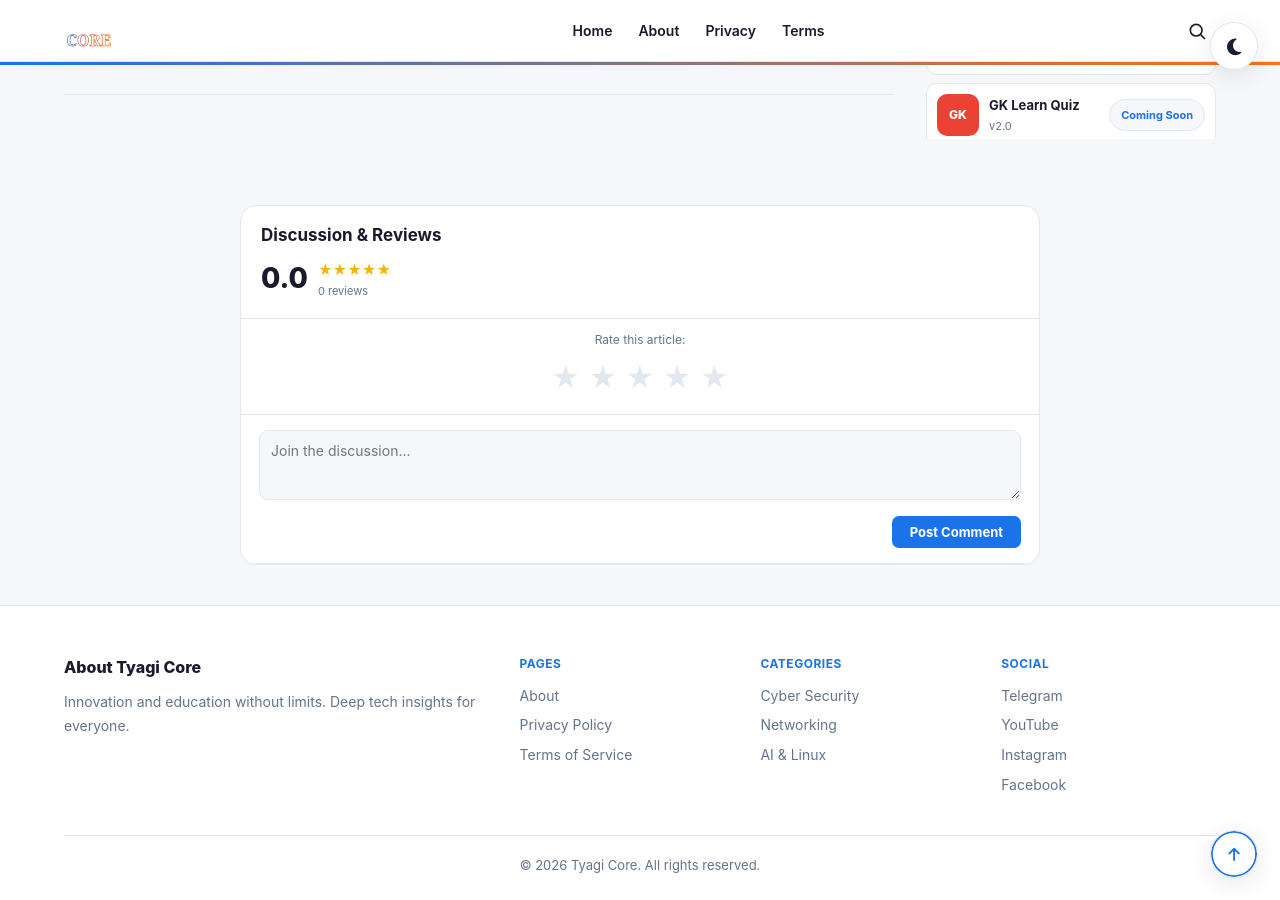
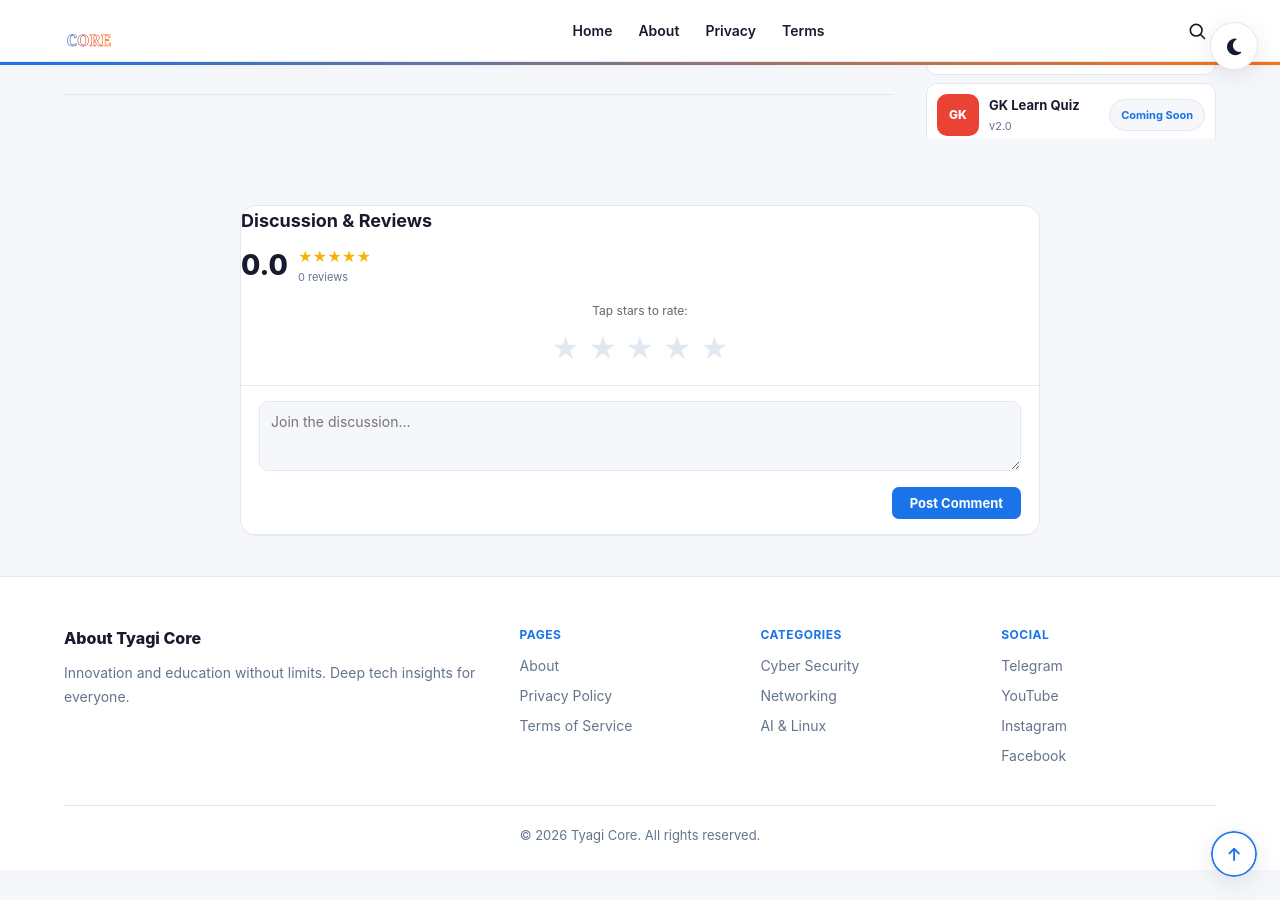
Before and after one commit to HimanshuTyagiJi/TyagiCore, a Jekyll site: the page built from battery-drain-phone-hindi.html, in a window 1280 px wide and 900 px high, scrolled down 5567 px. Built offline with Jekyll 4.4.1, drawn with Linux system fonts in a browser that asks for light colours.

Commit message:
Update default.html

```diff
--- a/_layouts/default.html
+++ b/_layouts/default.html
@@ -301,11 +301,11 @@
 
 <!-- ═══════════════ COMMENTS ═══════════════ -->
 {% if page.is_post %}
-<div id="tc-root" role="region" aria-label="Comments">
-  <div class="tc-comments-header">
+<div id="tc-root">
+  <div  style="display: flex;" class="tc-header">
     <div class="tc-header-left">
-      <h2 style="margin:0;font-size:17px;">Discussion &amp; Reviews</h2>
-      <div class="tc-ps-rating">
+      <h2 style="margin:0; font-size:18px;">Discussion & Reviews</h2>
+      <div id="tc-rating-summary" class="tc-ps-rating">
         <span id="tc-avg-num" class="tc-avg-big">0.0</span>
         <div class="tc-ps-stars-wrap">
           <div id="tc-avg-stars" class="tc-stars-fs">★★★★★</div>
@@ -319,31 +319,34 @@
         <div class="g_id_signin" data-type="standard" data-shape="pill"></div>
       </div>
       <div id="tc-user-pill" style="display:none" class="tc-user-pill">
-        <img id="tc-user-pfp" src="" class="tc-pfp-small" alt="Profile">
+        <img id="tc-user-pfp" src="" class="tc-pfp-small">
         <span id="tc-user-name" class="tc-u-name"></span>
         <button onclick="tcLogout()" class="tc-logout-btn">Logout</button>
       </div>
     </div>
   </div>
+
   <div class="tc-user-rate-box">
-    <p style="margin:0 0 5px;font-size:12px;color:var(--text-muted)">Rate this article:</p>
-    <div id="tc-star-row" class="tc-stars-input" role="group" aria-label="Star rating">
-      <span class="tc-s" onclick="handleStar(1)" onmouseover="hoverStar(1)" onmouseout="resetStar()" role="button" tabindex="0">★</span>
-      <span class="tc-s" onclick="handleStar(2)" onmouseover="hoverStar(2)" onmouseout="resetStar()" role="button" tabindex="0">★</span>
-      <span class="tc-s" onclick="handleStar(3)" onmouseover="hoverStar(3)" onmouseout="resetStar()" role="button" tabindex="0">★</span>
-      <span class="tc-s" onclick="handleStar(4)" onmouseover="hoverStar(4)" onmouseout="resetStar()" role="button" tabindex="0">★</span>
-      <span class="tc-s" onclick="handleStar(5)" onmouseover="hoverStar(5)" onmouseout="resetStar()" role="button" tabindex="0">★</span>
+    <p style="margin:0 0 5px 0; font-size:12px; color:#666;">Tap stars to rate:</p>
+    <div id="tc-star-row" class="tc-stars-input">
+      <span class="tc-s" onclick="handleStar(1)" onmouseover="hoverStar(1)" onmouseout="resetStar()">★</span>
+      <span class="tc-s" onclick="handleStar(2)" onmouseover="hoverStar(2)" onmouseout="resetStar()">★</span>
+      <span class="tc-s" onclick="handleStar(3)" onmouseover="hoverStar(3)" onmouseout="resetStar()">★</span>
+      <span class="tc-s" onclick="handleStar(4)" onmouseover="hoverStar(4)" onmouseout="resetStar()">★</span>
+      <span class="tc-s" onclick="handleStar(5)" onmouseover="hoverStar(5)" onmouseout="resetStar()">★</span>
     </div>
   </div>
-  <div class="tc-editor-box">
-    <label for="tc-input" class="sr-only">Write a comment</label>
+
+  <div id="tc-main-editor" class="tc-editor-box">
     <textarea id="tc-input" placeholder="Join the discussion..."></textarea>
-    <div style="text-align:right;margin-top:8px;">
+    <div style="text-align:right; margin-top:8px;">
       <button onclick="handleAction('0')" class="tc-post-btn">Post Comment</button>
     </div>
   </div>
-  <div id="tc-feed" class="tc-feed" role="list"></div>
+
+  <div id="tc-feed" class="tc-feed"></div>
 </div>
+
 {% endif %}
 
 <!-- ═══════════════ FOOTER ═══════════════ -->
```
